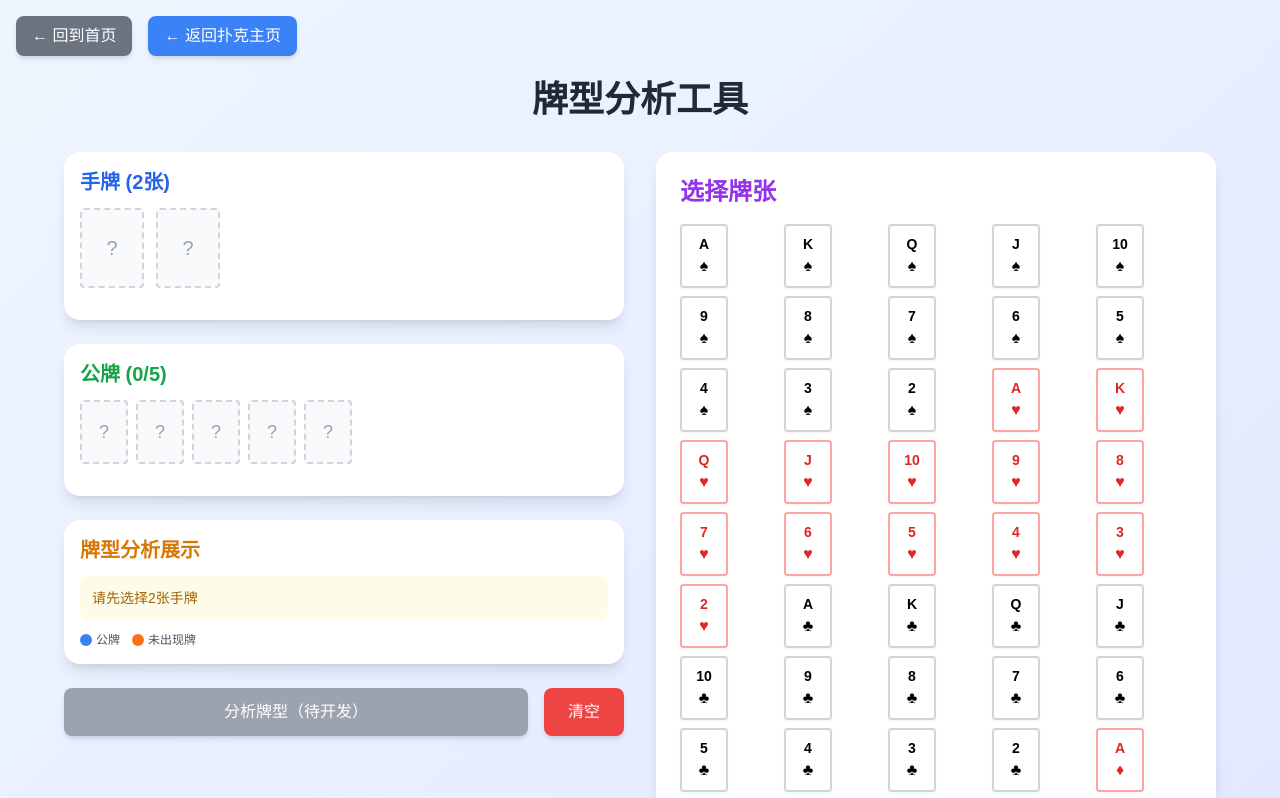
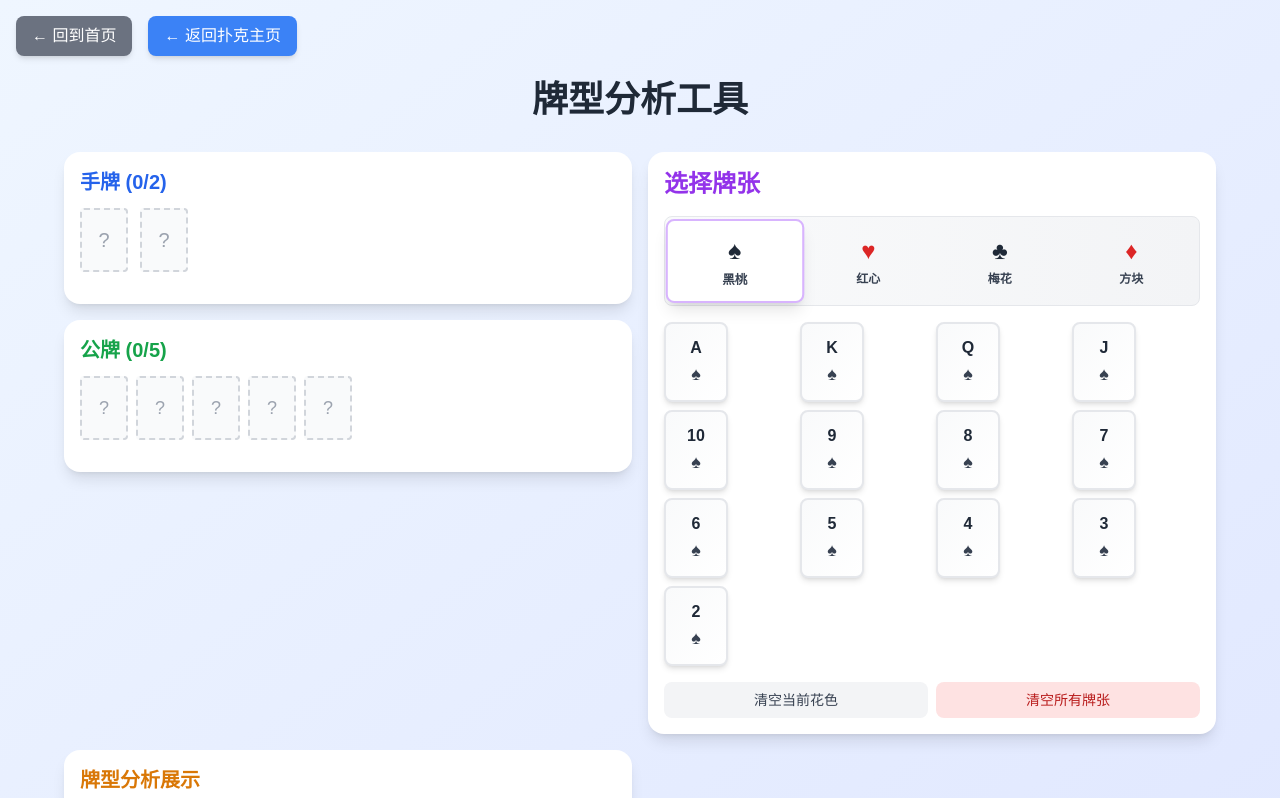
Before and after one commit to EdgeYu/PokerUtil, a React (Vite) app: page /poker/analyzer in a window 1280 px wide. Shown: the top 798 px of the page. Built offline with nearby package versions, Linux system fonts and the light colour scheme.

Commit message:
feat: 增加 tables 划分选牌时花色

```diff
--- a/src/pages/poker/PokerAnalyzerPage.tsx
+++ b/src/pages/poker/PokerAnalyzerPage.tsx
@@ -85,6 +85,7 @@ const PokerAnalyzerPage: React.FC = () => {
     const [futureBestHandCards, setFutureBestHandCards] = useState<PokerCard[]>([])
     const [currentWinRate, setCurrentWinRate] = useState<string>('0.0')
     const [showFloatingPanel, setShowFloatingPanel] = useState<boolean>(true)
+    const [activeSuit, setActiveSuit] = useState<string>('spades') // 默认选中黑桃
     const cardSelectionRef = useRef<HTMLDivElement>(null)
 
 
@@ -775,20 +776,12 @@ const PokerAnalyzerPage: React.FC = () => {
             <div className="max-w-6xl mx-auto">
                 <h1 className="text-4xl font-bold text-center mb-8 text-gray-800">牌型分析工具</h1>
 
-                <div className="grid grid-cols-1 lg:grid-cols-2 gap-8">
+                <div className="grid grid-cols-1 lg:grid-cols-2 gap-4">
                     {/* 左侧：手牌和公牌选择 */}
-                    <div className="space-y-6">
+                    <div className="space-y-4">
                         {/* 手牌区域 */}
                         <div className="bg-white p-4 rounded-2xl shadow-lg">
-                            <div className="flex justify-between items-center mb-3">
-                                <h2 className="text-xl font-semibold text-blue-600">手牌 (2张)</h2>
-                                {/* 胜率显示 - 只在手牌完整且公牌足够时显示 */}
-                                {holeCards.length === 2 && communityCards.length >= 3 && currentBestHand && currentBestHand !== '等待更多公牌...' && (
-                                    <div className="bg-gradient-to-r from-green-400 to-blue-500 text-white px-3 py-1 rounded-full text-sm font-medium shadow-md">
-                                        胜率: {currentWinRate}%
-                                    </div>
-                                )}
-                            </div>
+                            <h2 className="text-xl font-semibold text-blue-600 mb-3">手牌 ({holeCards.length}/2)</h2>
                             <div className="flex space-x-3 mb-4">
                                 {holeCards.map((card, index) => (
                                     <div
@@ -797,7 +790,7 @@ const PokerAnalyzerPage: React.FC = () => {
                                         onClick={() => removeHoleCard(index)}
                                     >
                                         <div className={`
-                      w-16 h-20 bg-white rounded-lg shadow-md border-2 cursor-pointer
+                      w-12 h-16 bg-white rounded-lg shadow-md border-2 cursor-pointer
                       ${card.isRed ? 'border-red-300 hover:border-red-500' : 'border-gray-300 hover:border-gray-500'}
                       flex flex-col items-center justify-center p-2 transition-all duration-200 hover:scale-105 active:scale-95
                     `}>
@@ -811,7 +804,7 @@ const PokerAnalyzerPage: React.FC = () => {
                                     </div>
                                 ))}
                                 {Array.from({ length: 2 - holeCards.length }).map((_, index) => (
-                                    <div key={index} className="w-16 h-20 border-2 border-dashed border-gray-300 rounded flex items-center justify-center bg-gray-50">
+                                    <div key={index} className=" w-12 h-16 border-2 border-dashed border-gray-300 rounded flex items-center justify-center bg-gray-50">
                                         <span className="text-gray-400 text-xl">?</span>
                                     </div>
                                 ))}
@@ -850,9 +843,122 @@ const PokerAnalyzerPage: React.FC = () => {
                                 ))}
                             </div>
                         </div>
+
+                    </div>
+
+                    {/* 牌张选择 - Tabs标签页形式 */}
+                    <div ref={cardSelectionRef} className="bg-white p-4 rounded-2xl shadow-lg">
+                        <h2 className="text-2xl font-semibold mb-4 text-purple-600">选择牌张</h2>
+
+                        {/* 花色选择Tabs */}
+                        <div className="mb-4">
+                            <div className="flex space-x-1 bg-gradient-to-r from-gray-50 to-gray-100 p-1 rounded-lg border border-gray-200">
+                                {[
+                                    { suit: 'spades', symbol: '♠', name: '黑桃', color: 'text-gray-800', bgColor: 'bg-gray-800' },
+                                    { suit: 'hearts', symbol: '♥', name: '红心', color: 'text-red-600', bgColor: 'bg-red-600' },
+                                    { suit: 'clubs', symbol: '♣', name: '梅花', color: 'text-gray-800', bgColor: 'bg-gray-800' },
+                                    { suit: 'diamonds', symbol: '♦', name: '方块', color: 'text-red-600', bgColor: 'bg-red-600' }
+                                ].map((suitInfo) => (
+                                    <button
+                                        key={suitInfo.suit}
+                                        onClick={() => setActiveSuit(suitInfo.suit)}
+                                        className={`
+                                            flex-1 py-3 px-2 rounded-lg text-sm font-medium transition-all duration-300
+                                            ${activeSuit === suitInfo.suit
+                                                ? 'bg-white shadow-lg transform scale-105 border-2 border-purple-300'
+                                                : 'text-gray-600 hover:text-gray-800 hover:bg-white/50'
+                                            }
+                                            relative overflow-hidden
+                                        `}
+                                    >
+
+                                        <div className={`text-2xl font-bold ${suitInfo.color} mb-1`}>
+                                            {suitInfo.symbol}
+                                        </div>
+                                        <div className="text-xs font-semibold text-gray-700">{suitInfo.name}</div>
+                                    </button>
+                                ))}
+                            </div>
+                        </div>
+
+                        {/* 牌张选择网格 */}
+                        <div className="grid grid-cols-4 gap-2 min-h-[200px]">
+                            {POKER_CARDS
+                                .filter(card => card.suit === activeSuit)
+                                .map(card => (
+                                    <button
+                                        key={`${card.suit}-${card.rank}`}
+                                        onClick={() => {
+                                            if (holeCards.length < 2) {
+                                                addHoleCard(card)
+                                            } else if (communityCards.length < 5) {
+                                                addCommunityCard(card)
+                                            }
+                                        }}
+                                        disabled={isCardSelected(card)}
+                                        className={`
+                                            w-16 h-20 bg-white rounded-lg shadow-md border-2 transition-all duration-300
+                                            ${card.isRed
+                                                ? 'border-red-200 hover:border-red-400 bg-gradient-to-br from-red-50 to-white'
+                                                : 'border-gray-200 hover:border-gray-400 bg-gradient-to-br from-gray-50 to-white'
+                                            }
+                                            ${isCardSelected(card)
+                                                ? 'opacity-40 cursor-not-allowed scale-95'
+                                                : 'hover:scale-105 active:scale-95 hover:shadow-lg'
+                                            }
+                                            flex flex-col items-center justify-center p-1 relative
+                                        `}
+                                    >
+                                        {/* 选中状态指示器 */}
+                                        {isCardSelected(card) && (
+                                            <div className="absolute top-1 right-1 w-2 h-2 bg-green-500 rounded-full"></div>
+                                        )}
+                                        <div className={`text-base font-bold ${card.isRed ? 'text-red-700' : 'text-gray-800'}`}>
+                                            {card.display}
+                                        </div>
+                                        <div className={`text-lg ${card.isRed ? 'text-red-600' : 'text-gray-700'}`}>
+                                            {card.suitSymbol}
+                                        </div>
+                                    </button>
+                                ))
+                            }
+                        </div>
+
+                        {/* 快速操作按钮 */}
+                        <div className="flex justify-between mt-4 space-x-2">
+                            <button
+                                onClick={() => {
+                                    // 清空当前花色的已选牌张
+                                    const currentSuitCards = POKER_CARDS.filter(card => card.suit === activeSuit)
+                                    const newHoleCards = holeCards.filter(card => card.suit !== activeSuit)
+                                    const newCommunityCards = communityCards.filter(card => card.suit !== activeSuit)
+                                    setHoleCards(newHoleCards)
+                                    setCommunityCards(newCommunityCards)
+                                }}
+                                className="flex-1 py-2 px-3 bg-gray-100 text-gray-700 rounded-lg text-sm font-medium hover:bg-gray-200 transition-colors duration-200"
+                            >
+                                清空当前花色
+                            </button>
+                            <button
+                                onClick={clearAll}
+                                className="flex-1 py-2 px-3 bg-red-100 text-red-700 rounded-lg text-sm font-medium hover:bg-red-200 transition-colors duration-200"
+                            >
+                                清空所有牌张
+                            </button>
+                        </div>
+                    </div>
                     {/* 牌型分析展示 */}
                     <div className="bg-white p-4 rounded-2xl shadow-lg">
-                            <h2 className="text-xl font-semibold mb-3 text-amber-600">牌型分析展示</h2>
+
+                        <div className="flex justify-between items-center mb-3">
+                            <h2 className="text-xl font-semibold text-amber-600">牌型分析展示</h2>
+                            {/* 胜率显示 - 只在手牌完整且公牌足够时显示 */}
+                            {holeCards.length === 2 && communityCards.length >= 3 && currentBestHand && currentBestHand !== '等待更多公牌...' && (
+                                <div className="bg-gradient-to-r from-green-400 to-blue-500 text-white px-3 py-1 rounded-full text-sm font-medium shadow-md">
+                                    胜率: {currentWinRate}%
+                                </div>
+                            )}
+                        </div>
                         <div className="space-y-3 mt-3">
                             {/* 手牌不全时的提示 */}
                             {holeCards.length < 2 && (
@@ -969,63 +1075,12 @@ const PokerAnalyzerPage: React.FC = () => {
                             }
                         </div>
                     </div>
-                        {/* 控制按钮 */}
-                        <div className="flex space-x-4">
-                            <button
-                                onClick={analyzeHand}
-                                disabled={true}
-                                className="flex-1 bg-gray-400 text-white px-6 py-3 rounded-lg shadow-md cursor-not-allowed"
-                            >
-                                分析牌型（待开发）
-                            </button>
-                            <button
-                                onClick={clearAll}
-                                className="bg-red-500 hover:bg-red-600 text-white px-6 py-3 rounded-lg shadow-md transition-colors"
-                            >
-                                清空
-                            </button>
-                        </div>
-
                     {/* 分析结果 */}
                     {analysisResult && (
                         <div className="bg-yellow-50 border-l-4 border-yellow-400 p-4 rounded">
                             <p className="text-yellow-700 font-medium">{analysisResult}</p>
                         </div>
                     )}
-                    </div>
-
-                    {/* 牌张选择 */}
-                    <div ref={cardSelectionRef} className="bg-white p-6 rounded-2xl shadow-lg">
-                        <h2 className="text-2xl font-semibold mb-4 text-purple-600">选择牌张</h2>
-                        <div className="grid grid-cols-5 gap-2">
-                            {POKER_CARDS.map(card => (
-                                <button
-                                    key={`${card.suit}-${card.rank}`}
-                                    onClick={() => {
-                                        if (holeCards.length < 2) {
-                                            addHoleCard(card)
-                                        } else if (communityCards.length < 5) {
-                                            addCommunityCard(card)
-                                        }
-                                    }}
-                                    disabled={isCardSelected(card)}
-                                    className={`
-                    w-12 h-16 bg-white rounded shadow-sm border-2 transition-all duration-200
-                    ${card.isRed ? 'border-red-300 hover:border-red-500' : 'border-gray-300 hover:border-gray-500'}
-                    ${isCardSelected(card) ? 'opacity-30 cursor-not-allowed' : 'hover:scale-105 active:scale-95'}
-                    flex flex-col items-center justify-center p-1
-                  `}
-                                >
-                                    <div className={`text-sm font-bold ${card.isRed ? 'text-red-600' : 'text-black'}`}>
-                                        {card.display}
-                                    </div>
-                                    <div className={`text-base ${card.isRed ? 'text-red-600' : 'text-black'}`}>
-                                        {card.suitSymbol}
-                                    </div>
-                                </button>
-                            ))}
-                        </div>
-                    </div>
                 </div>
             </div>
 
@@ -1061,10 +1116,7 @@ const PokerAnalyzerPage: React.FC = () => {
                                 <h3 className="text-sm font-semibold text-blue-600">已选牌张</h3>
                             </div>
                             <button
-                                onClick={() => {
-                                    setHoleCards([]);
-                                    setCommunityCards([]);
-                                }}
+                                onClick={clearAll}
                                 className="text-xs bg-red-100 text-red-600 px-2 py-1 rounded hover:bg-red-200 transition-colors"
                             >
                                 清空
@@ -1098,13 +1150,6 @@ const PokerAnalyzerPage: React.FC = () => {
                                                 </div>
                                             </div>
 
-                                            <button
-                                                onClick={() => removeHoleCard(index)}
-                                                className="absolute -top-1 -right-1 bg-red-500 text-white rounded-full w-3 h-3 flex items-center justify-center text-xs opacity-80 hover:opacity-100 transition-opacity hover:bg-red-600"
-                                                title="移除这张牌"
-                                            >
-                                                ×
-                                            </button>
                                         </div>
                                     ))}
                                 </div>
@@ -1130,13 +1175,6 @@ const PokerAnalyzerPage: React.FC = () => {
                                                     {card.suitSymbol}
                                                 </div>
                                             </div>
-                                            <button
-                                                onClick={() => removeCommunityCard(index)}
-                                                className="absolute -top-1 -right-1 bg-red-500 text-white rounded-full w-3 h-3 flex items-center justify-center text-xs opacity-80 hover:opacity-100 transition-opacity hover:bg-red-600"
-                                                title="移除这张牌"
-                                            >
-                                                ×
-                                            </button>
                                         </div>
                                     ))}
                                 </div>
```
Lines whose indentation alone changed are shown as unchanged.
